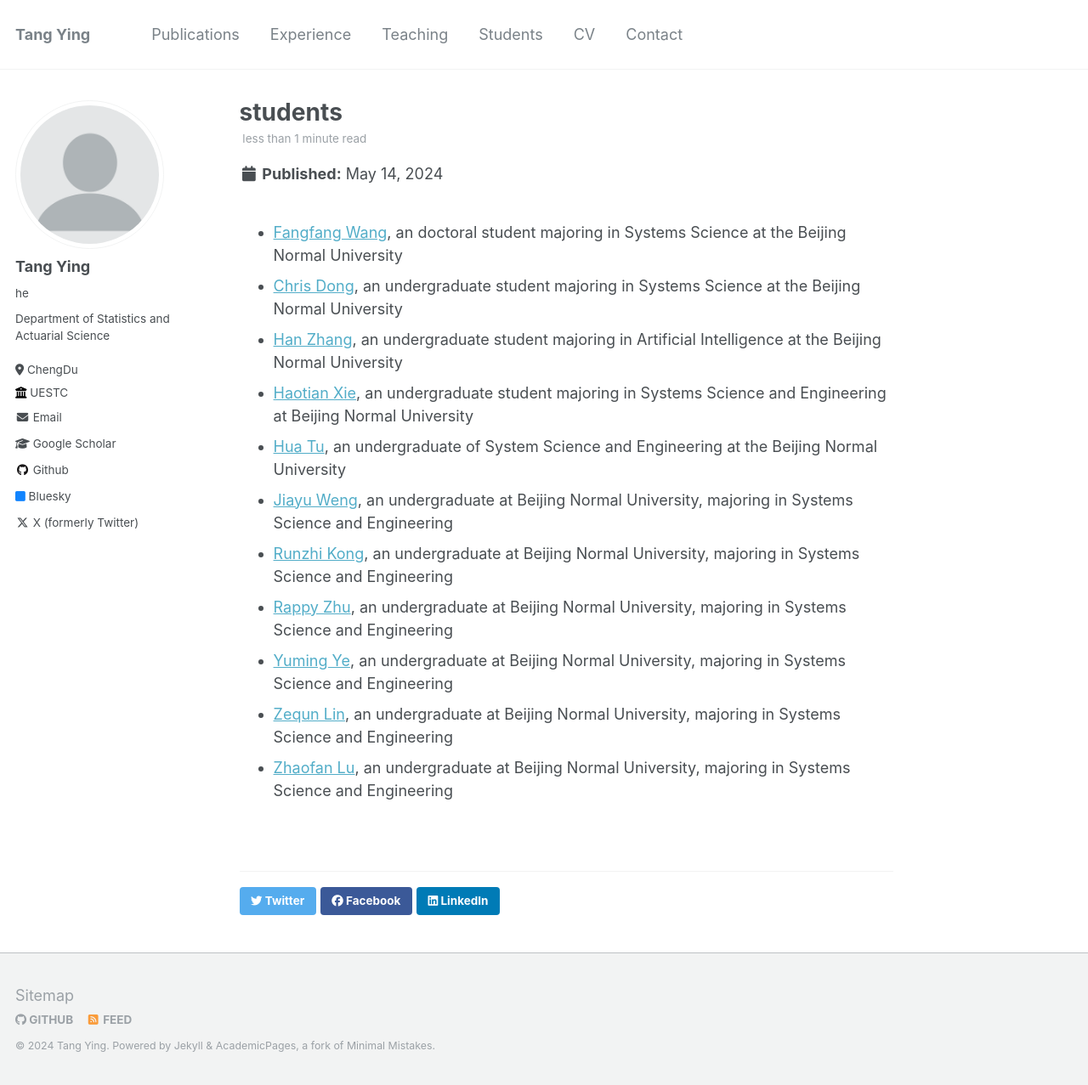
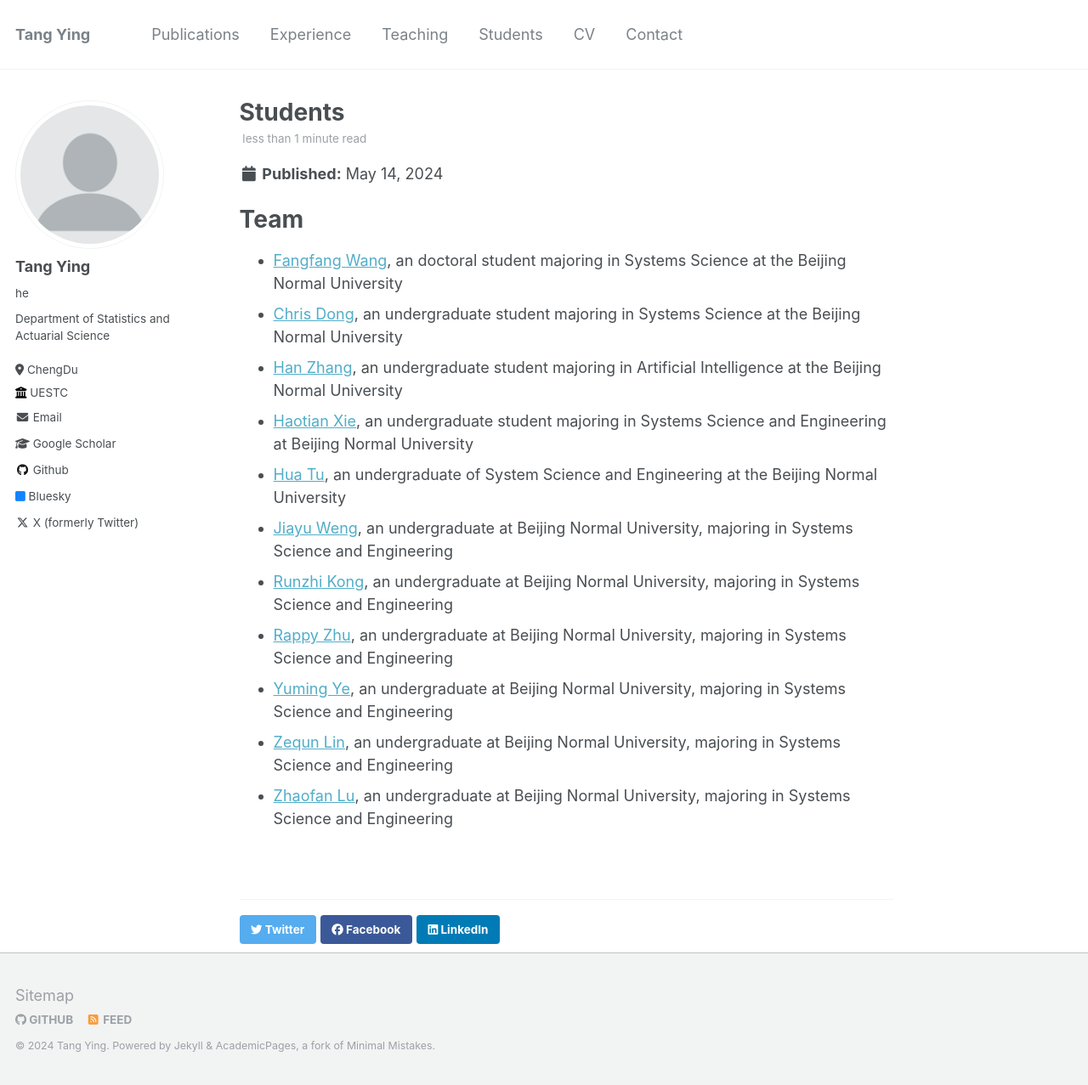
Before and after one commit to jamestang23/jamestang23.github.io, a Jekyll site: the page built from _posts/2024-05-14-students.md, in a window 1280 px wide and 1277 px high. Shown: the whole window at 85% size. Built offline with Jekyll 4.4.1, drawn with Linux system fonts in a browser that asks for light colours.

Commit message:
Update 2024-05-14-students.md

```diff
--- a/_posts/2024-05-14-students.md
+++ b/_posts/2024-05-14-students.md
@@ -1,6 +1,5 @@
----
-title: students
----
+# Team
+
 * [Fangfang Wang](https://yingtangwebsite.netlify.app/author/fangfang-wang-%E7%8E%8B%E8%8A%B3%E8%8A%B3-joint/), an doctoral student majoring in Systems Science at the Beijing Normal University
 * [Chris Dong](https://yingtangwebsite.netlify.app/author/chris-dong/), an undergraduate student majoring in Systems Science at the Beijing Normal University
 * [Han Zhang](https://yingtangwebsite.netlify.app/author/han-zhang-%E5%BC%A0%E6%B6%B5/), an undergraduate student majoring in Artificial Intelligence at the Beijing Normal University
```
